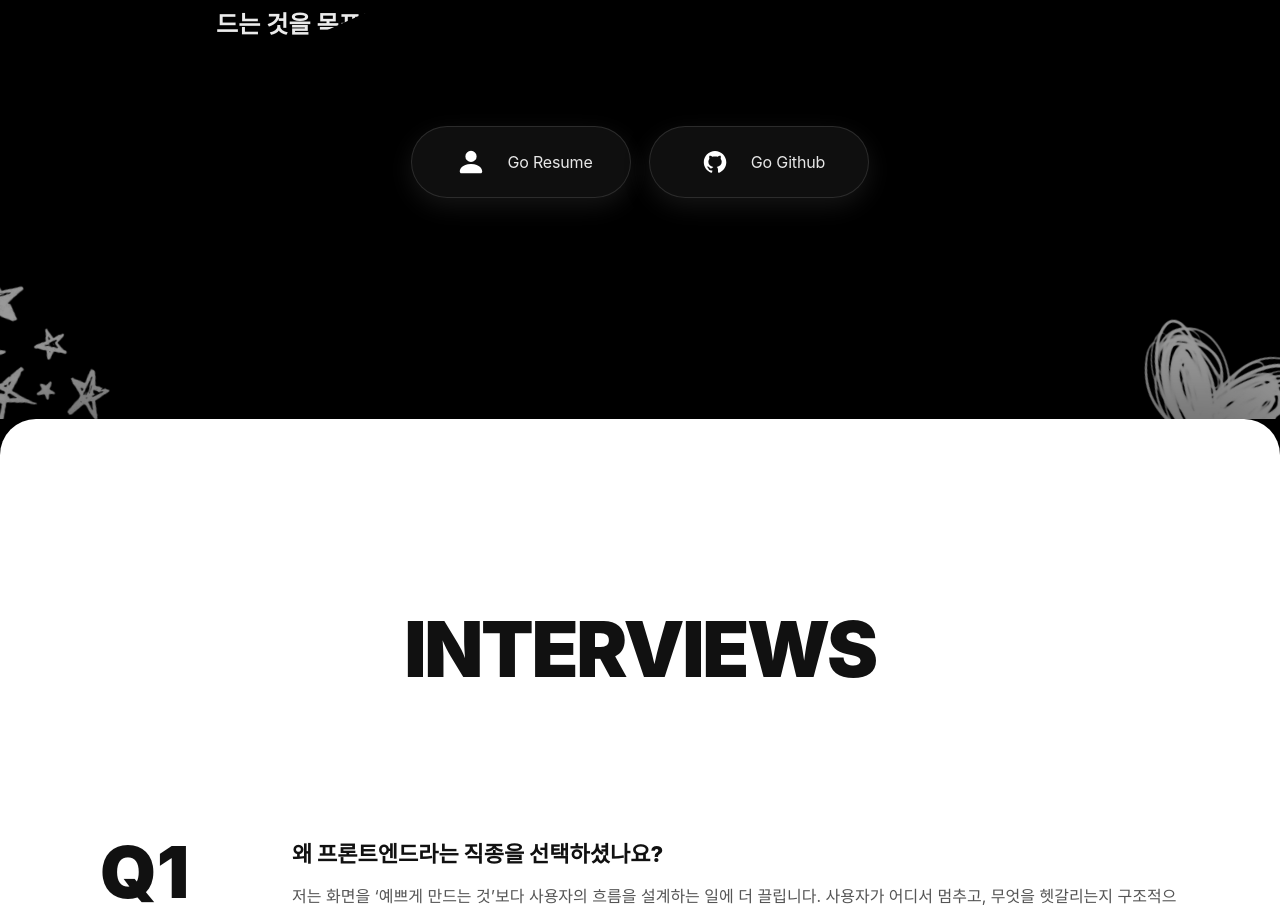
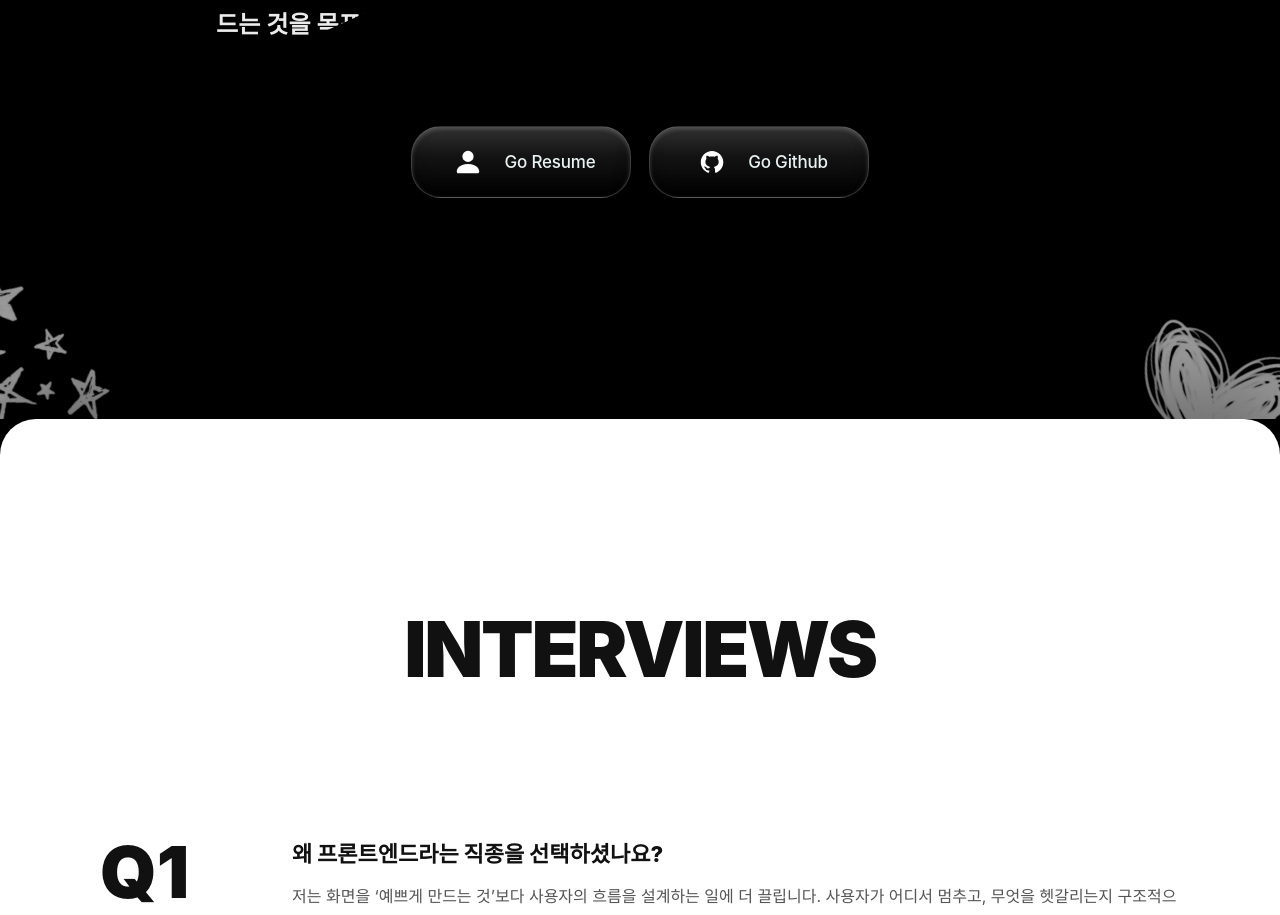
Before and after one commit to bom0320/web-portfolio, a Next.js app: page / in a window 1280 px wide. Shown: the part 1720-2635 px from the top of the page. Built offline with nearby package versions, Linux system fonts and the light colour scheme.

Commit message:
fix: hero ctaButton UI

```diff
--- a/src/styles/sections/_about-hero.scss
+++ b/src/styles/sections/_about-hero.scss
@@ -76,20 +76,45 @@
   height: 72px;
   padding: 20px 32px;
   min-width: 220px;
-  border-radius: 100px;
+  border-radius: 30px;
 
-  color: rgba(255, 255, 255, 0.9);
-  background: rgba(255, 255, 255, 0.06);
-  border: 1px solid rgba(255, 255, 255, 0.12);
-  backdrop-filter: blur(10px);
+  color: #e9f3f4;
 
-  box-shadow: 0 8px 24px rgba(61, 61, 61, 0.35);
+  background: linear-gradient(
+    180deg,
+    rgba(255, 255, 255, 0.191) 0%,
+    rgba(255, 255, 255, 0.08) 40%,
+    rgba(0, 0, 0, 0.25) 100%
+  );
+
+  border: 1px solid rgba(255, 255, 255, 0.2);
+  backdrop-filter: blur(6px);
+
+  box-shadow: 0 20px 35px rgba(0, 0, 0, 0.45),
+    inset 0 2px 4px rgba(255, 255, 255, 0.202),
+    inset 0 -6px 12px rgba(0, 0, 0, 0.4);
   transition: transform 0.2s ease, background 0.2s ease;
+}
+
+.glass-btn::before {
+  content: "";
+  position: absolute;
+  inset: 0;
+  border-radius: inherit;
+
+  background: linear-gradient(
+    to bottom,
+    rgba(255, 255, 255, 0.55),
+    rgba(255, 255, 255, 0.08) 35%,
+    transparent 60%
+  );
+
+  pointer-events: none;
 }
 
 .about-hero__btn:hover {
   transform: translateY(-2px);
-  background: rgba(255, 255, 255, 0.09);
+  background: rgba(255, 255, 255, 0.1);
 }
 
 .cta-btn__iconWrap {
@@ -107,8 +132,8 @@
 }
 
 .cta-btn__label {
-  font-size: 16px;
-  font-weight: 400;
+  font-size: 17px;
+  font-weight: 500;
   letter-spacing: -0.01em;
   line-height: 1;
 }
```
